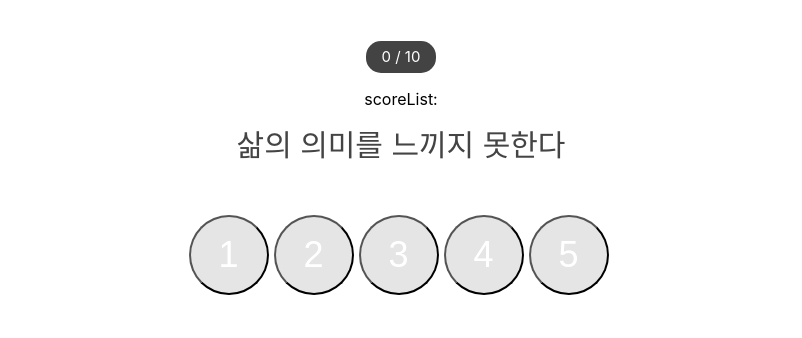
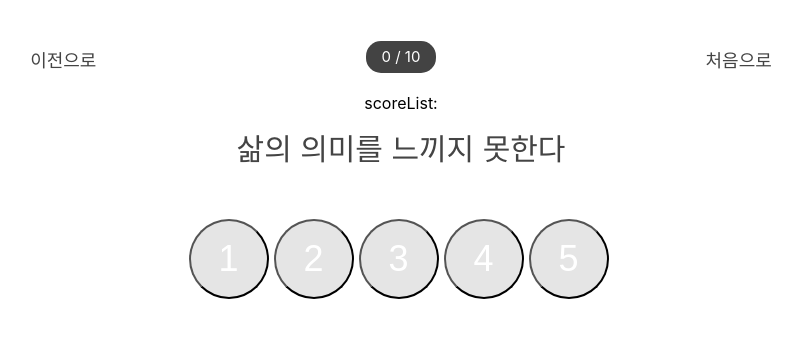
Before and after one commit to SuminLim/resilience-test, a React (Create React App) app: page /test in a window 1280 px wide. Shown: the top 338 px of the page, without its empty margins (239-1041 px from the left). Built offline with nearby package versions, Linux system fonts and the light colour scheme; what bind-decorator would draw is missing.

Commit message:
WIP: 테스트 페이지 header 와 이동버튼 구현

```diff
--- /dev/null
+++ b/src/components/ButtonMove/index.ts
@@ -0,0 +1,13 @@
+import styled from "styled-components";
+
+const ButtonMove = styled.button`
+  padding: 5px;
+  font-size: 18px;
+  color: #444;
+  border: 0 none;
+  border-radius: 0;
+  background-color: transparent;
+  cursor: pointer;
+`;
+
+export default ButtonMove;
--- a/src/pages/Test.tsx
+++ b/src/pages/Test.tsx
@@ -2,6 +2,7 @@ import * as React from 'react';
 import CheckupBoard from "../components/CheckupBoard";
 import bind from "bind-decorator";
 import styled from "styled-components";
+import ButtonMove from "../components/ButtonMove";
 
 interface TestPageProps {
 
@@ -12,10 +13,15 @@ interface TestPageState {
   scoreList: number[]
 }
 
+const Header = styled.div`
+  margin-top: 41px;
+  display: flex;
+  justify-content: space-evenly;
+`;
+
 const NumPage = styled.span`
   display: inline-block;
   height: 32px;
-  margin-top: 41px;
   padding: 0 16px;
   font-size: 15px;
   line-height: 31px;
@@ -59,7 +65,11 @@ class TestPage extends React.Component<TestPageProps, TestPageState> {
     const { step, scoreList } = this.state;
     return (
       <div>
-        <NumPage>{step} / 10</NumPage>
+        <Header>
+          <ButtonMove>이전으로</ButtonMove>
+          <NumPage>{step} / 10</NumPage>
+          <ButtonMove>처음으로</ButtonMove>
+        </Header>
         <p>scoreList: {scoreList}</p>
 
         <Question>삶의 의미를 느끼지 못한다</Question>
```
